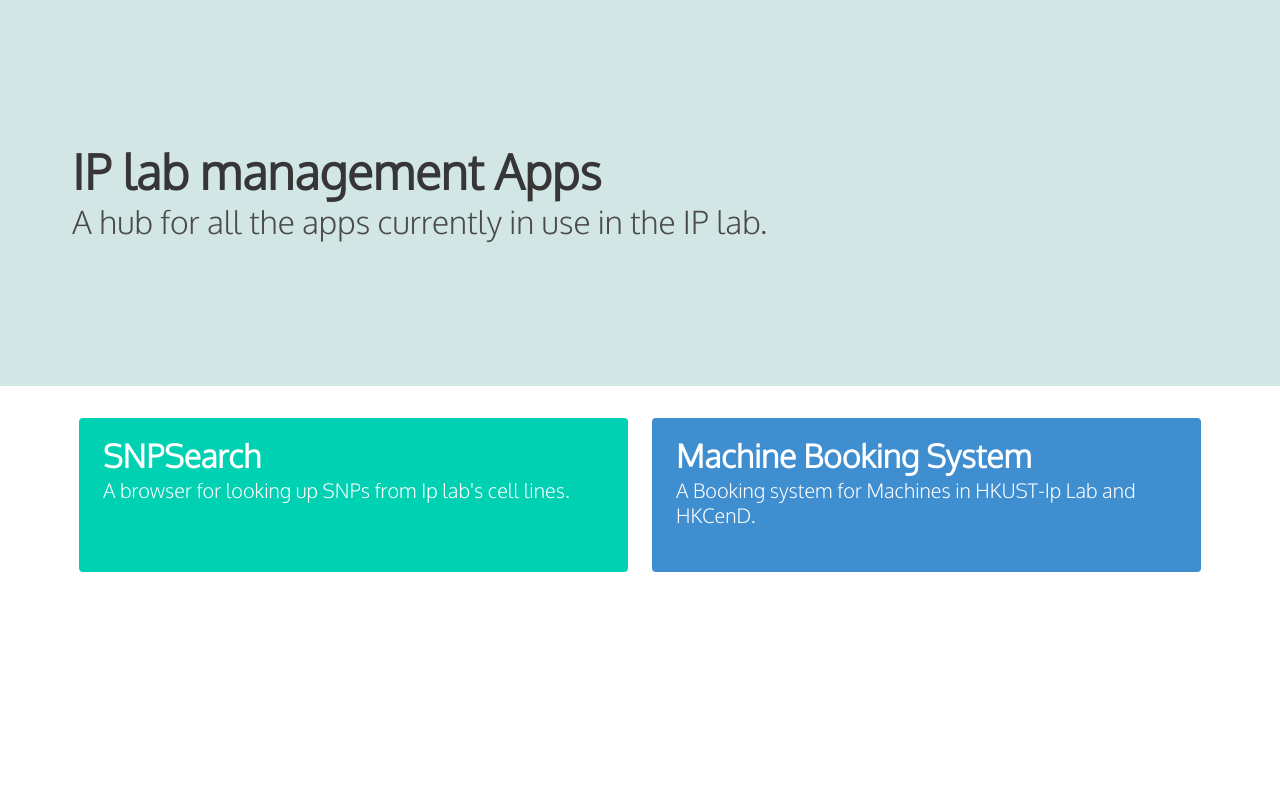
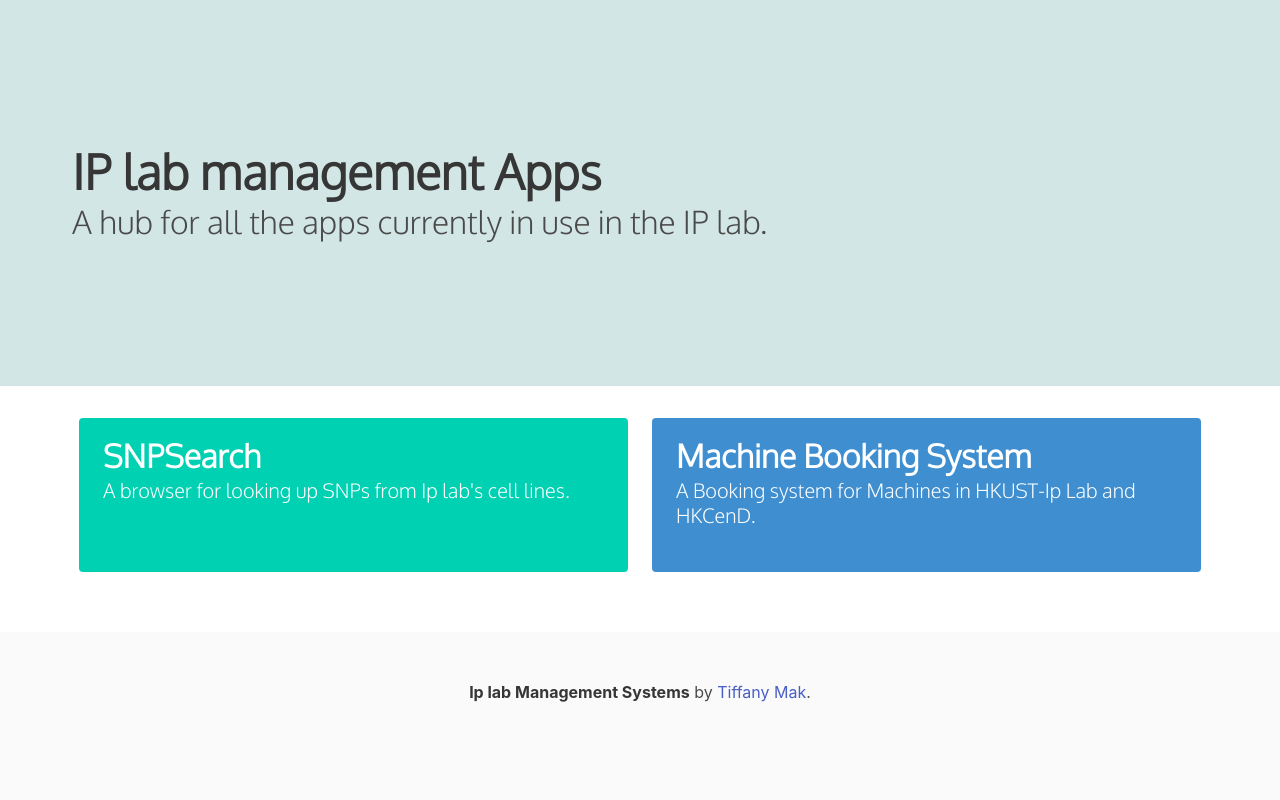
Before and after one commit to HKUST-IPlab/HKUST-IPlab.github.io, a plain HTML site: page index.html in a window 1280 px wide. Drawn offline with nearby package versions, Linux system fonts and the light colour scheme.

Commit message:
added footer

```diff
--- a/css/main.css
+++ b/css/main.css
@@ -11,3 +11,9 @@ a.fill-div {
 .title, .subtitle{
     font-family: 'Oxygen', sans-serif;
 }
+footer {
+    position: fixed;
+    bottom: 0px;
+    width: 100%;
+    /*background-color: black;*/
+}
--- a/index.html
+++ b/index.html
@@ -49,5 +49,12 @@
 			</div>
 		</div>
 	</div>
+	<footer class="footer">
+	  <div class="content has-text-centered">
+	    <p>
+	      <strong>Ip lab Management Systems</strong> by <a href="https://https://github.com/codingcarrot">Tiffany Mak</a>.
+	    </p>
+	  </div>
+	</footer>
 </body>
 </html>
```
